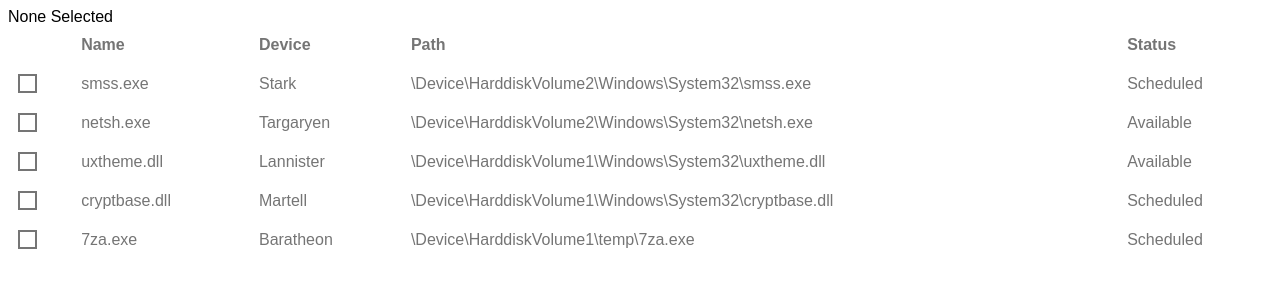
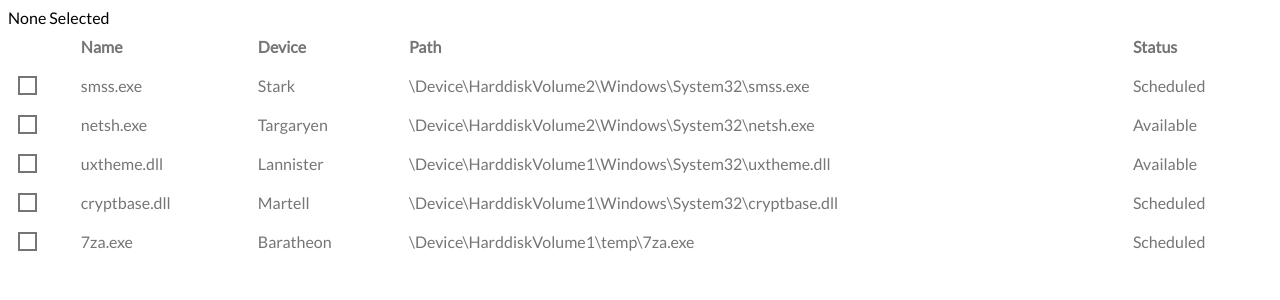
Before and after one commit to ouzy/cs-project, a React (Create React App) app: page / in a window 1280 px wide. Shown: the top 300 px of the page. Built offline with nearby package versions, Linux system fonts and the light colour scheme.

Commit message:
added checkbox component

```diff
--- /dev/null
+++ b/src/Checkbox/Checkbox.js
@@ -0,0 +1,11 @@
+import { useState } from "react";
+import "./Checkbox.scss";
+
+export default function Checkbox({ status }) {
+  const checkBoxState = {
+    0: "Unchecked",
+    1: "PartiallyChecked",
+    2: "FullyChecked"
+  };
+  return <div className={`Checkbox ${checkBoxState[status]}`}></div>;
+}
--- /dev/null
+++ b/src/Checkbox/Checkbox.scss
@@ -0,0 +1,30 @@
+.Checkbox {
+  position: relative;
+  display: block;
+  width: 15px;
+  height: 15px;
+  border: 2px solid #757575;
+  &.Unchecked {
+
+  }
+  &.PartiallyChecked {
+    background-color: #4E92E1;
+    border-color: #4E92E1;
+    &:after {
+      content: '';
+      position: absolute;
+      top: 0;
+      bottom: 0;
+      left: 0;
+      right: 0;
+      background-color: white;
+      margin: auto;
+      height: 2px;
+      width: 90%;
+    }
+  }
+  &.FullyChecked {
+    background-color: #4E92E1;
+    border-color: #4E92E1;
+  }
+}
--- a/src/TableRow/TableRow.js
+++ b/src/TableRow/TableRow.js
@@ -1,4 +1,5 @@
 import { useState } from "react";
+import Checkbox from "../Checkbox/Checkbox";
 import "./TableRow.scss";
 
 export default function TableRow({ data, toggleRowSelect }) {
@@ -25,7 +26,7 @@ export default function TableRow({ data, toggleRowSelect }) {
       onKeyDown={handleKeyDown}
     >
       <td>
-        <div className="Checkbox"></div>
+        <Checkbox status={isSelected ? 2 : 0} />
       </td>
       <td>{name}</td>
       <td>{device}</td>
--- a/src/TableRow/TableRow.scss
+++ b/src/TableRow/TableRow.scss
@@ -10,15 +10,5 @@ th, td {
   }
   &.Selected {
     background-color: #EEEEEE;
-    .Checkbox {
-      background-color: #4E92E1;
-      border-color: #4E92E1;
-    }
   }
 }
-.Checkbox {
-  display: block;
-  width: 15px;
-  height: 15px;
-  border: 2px solid #757575;
-}
--- a/src/styles.css
+++ b/src/styles.css
@@ -1,3 +1,7 @@
+@import url("https://fonts.googleapis.com/css2?family=Lato:wght@300;400&display=swap");
+
 .App {
   font-family: sans-serif;
+  font-family: "Lato", sans-serif;
+  font-weight: 400;
 }
```
